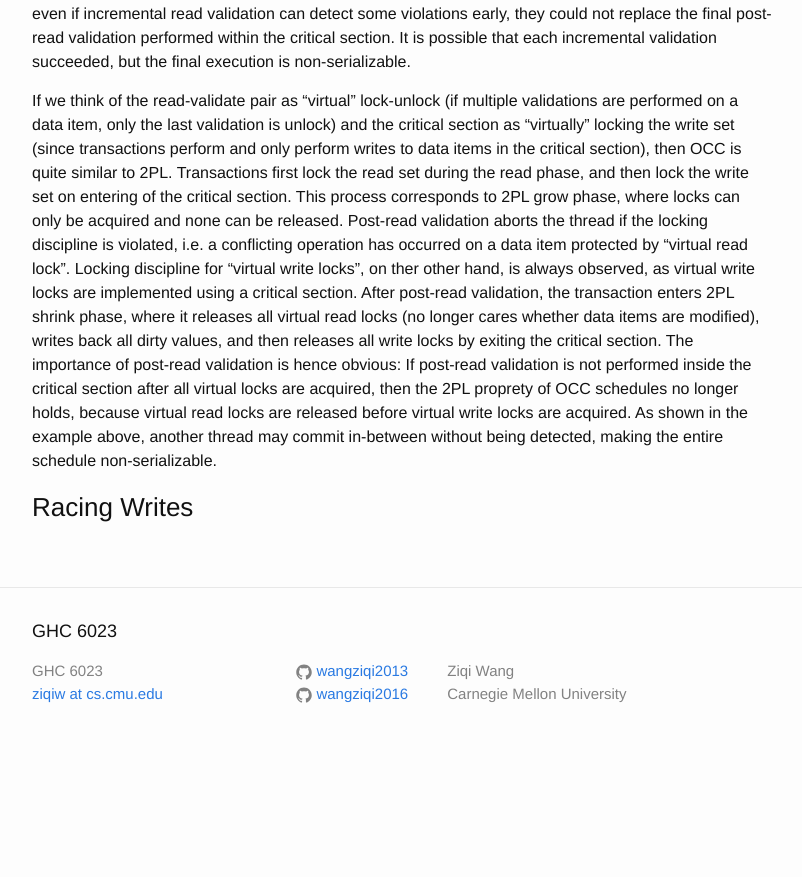
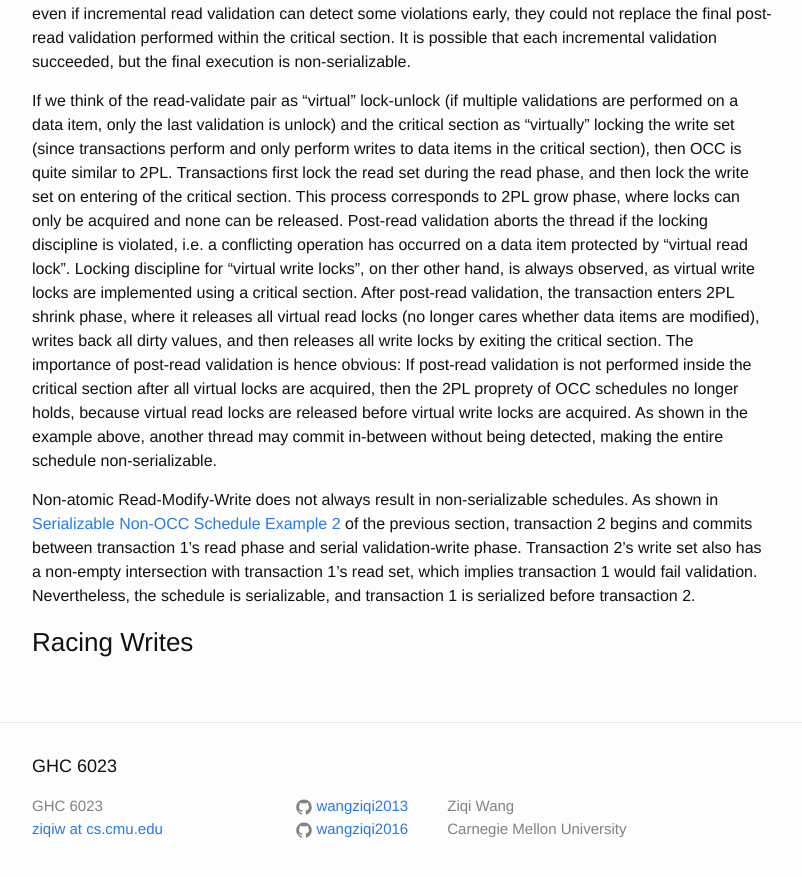
Before and after one commit to wangziqi2013/wangziqi2013.github.io, a Jekyll site: the page built from _posts/2018-03-21-Analyzing-OCC-Anomalies-and-Solutions.markdown, in a window 1280 px wide and 900 px high, scrolled down 6225 px. Shown: the top 877 px of the window, without its empty margins (238-1040 px from the left). Built offline with Jekyll 4.4.1, drawn with Linux system fonts in a browser that asks for light colours; before the commit the page ends 6990 px from its top, so only the background shows below that.

Commit message:
Adding example of good broken RMW

```diff
--- a/_posts/2018-03-21-Analyzing-OCC-Anomalies-and-Solutions.markdown
+++ b/_posts/2018-03-21-Analyzing-OCC-Anomalies-and-Solutions.markdown
@@ -134,6 +134,7 @@ On the other hand, the schedule is serializable, as all conflicts are from trans
 transaction 1, and the overall serialiation order can be determined.
 
 **Serializable Non-OCC Schedule Example 2:**
+{: id="serializable-non-occ-example-2"}
 {% highlight C %}
    Txn 1         Txn 2
    Begin
@@ -279,4 +280,10 @@ section after all virtual locks are acquired, then the 2PL proprety of OCC sched
 locks are released before virtual write locks are acquired. As shown in the example above, another thread
 may commit in-between without being detected, making the entire schedule non-serializable.
 
+Non-atomic Read-Modify-Write does not always result in non-serializable schedules. As shown in
+[Serializable Non-OCC Schedule Example 2](#serializable-non-occ-example-2) of the previous section, transaction 2
+begins and commits between transaction 1's read phase and serial validation-write phase. Transaction 2's write
+set also has a non-empty intersection with transaction 1's read set, which implies transaction 1 would fail validation.
+Nevertheless, the schedule is serializable, and transaction 1 is serialized before transaction 2.
+
 ### Racing Writes
```
